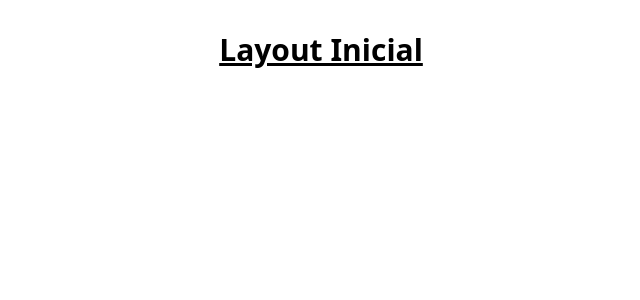
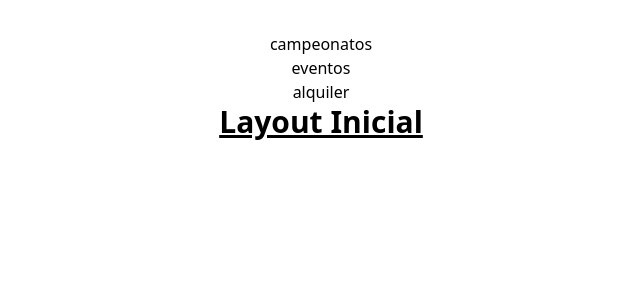
Before and after one commit to seguraedwin5/BoliranaTalentotech, a React (Vite) app: page / in a window 1280 px wide. Shown: the top 300 px of the page, without its empty margins (319-959 px from the left). Built offline with nearby package versions, Linux system fonts and the light colour scheme.

Commit message:
se crea componente en Navbar

```diff
--- a/src/layout/Layout.jsx
+++ b/src/layout/Layout.jsx
@@ -1,9 +1,12 @@
 import { Outlet } from "react-router-dom";
+import Navbar from "./Navbar";
 function Layout() {
   return (
     <div>
       <header>
+        <Navbar></Navbar>
         <h1 className="text-3xl font-bold underline">Layout Inicial</h1>
+
       </header>
 
       <main>
--- /dev/null
+++ b/src/layout/Navbar.jsx
@@ -0,0 +1,14 @@
+import { Link } from "react-router-dom";
+import { Campeonatos } from "../pages";
+function Navbar () {
+    return(
+        <div>
+            <ul>
+                <li><Link to={"/campeonatos"}>campeonatos</Link></li>
+                <li><Link to={"/eventos"}>eventos</Link></li>
+                <li><Link to={"/alquiler"}>alquiler</Link></li>
+            </ul>
+        </div>
+    )
+}
+export default Navbar;
```
